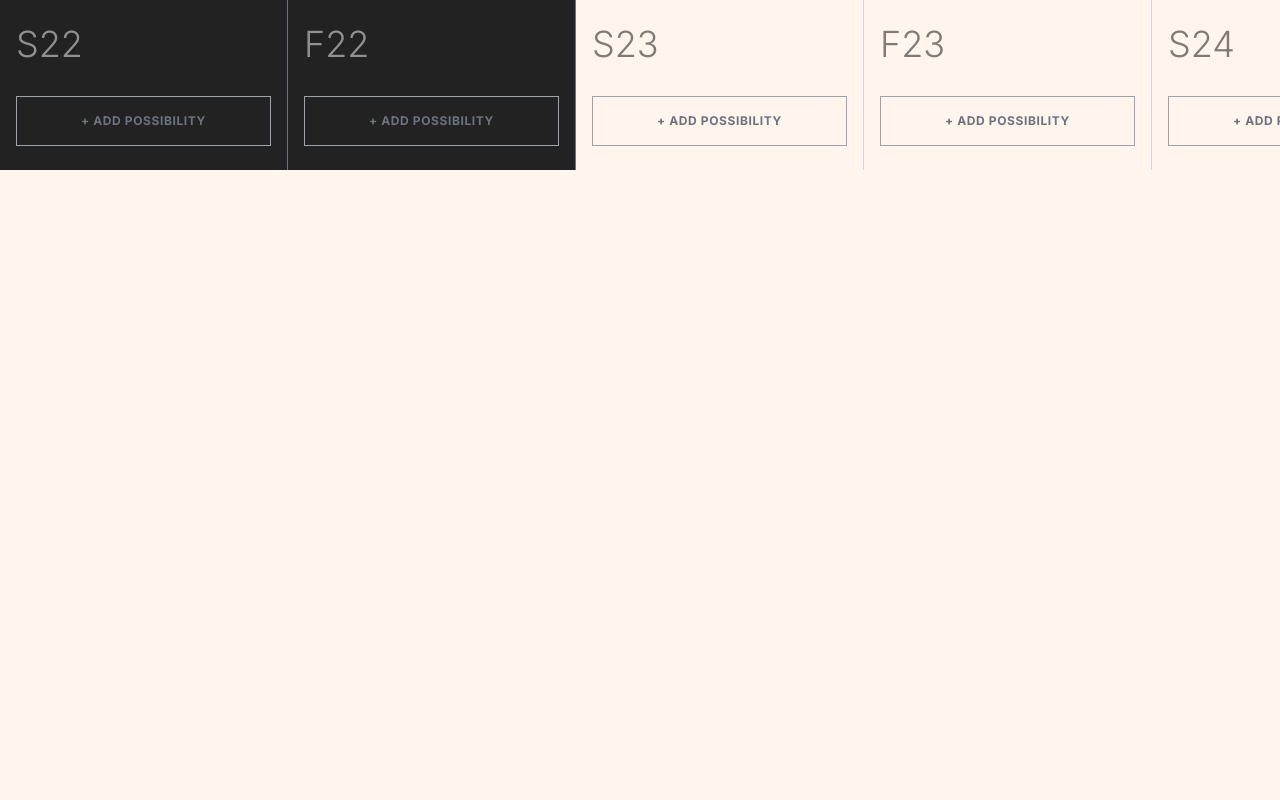
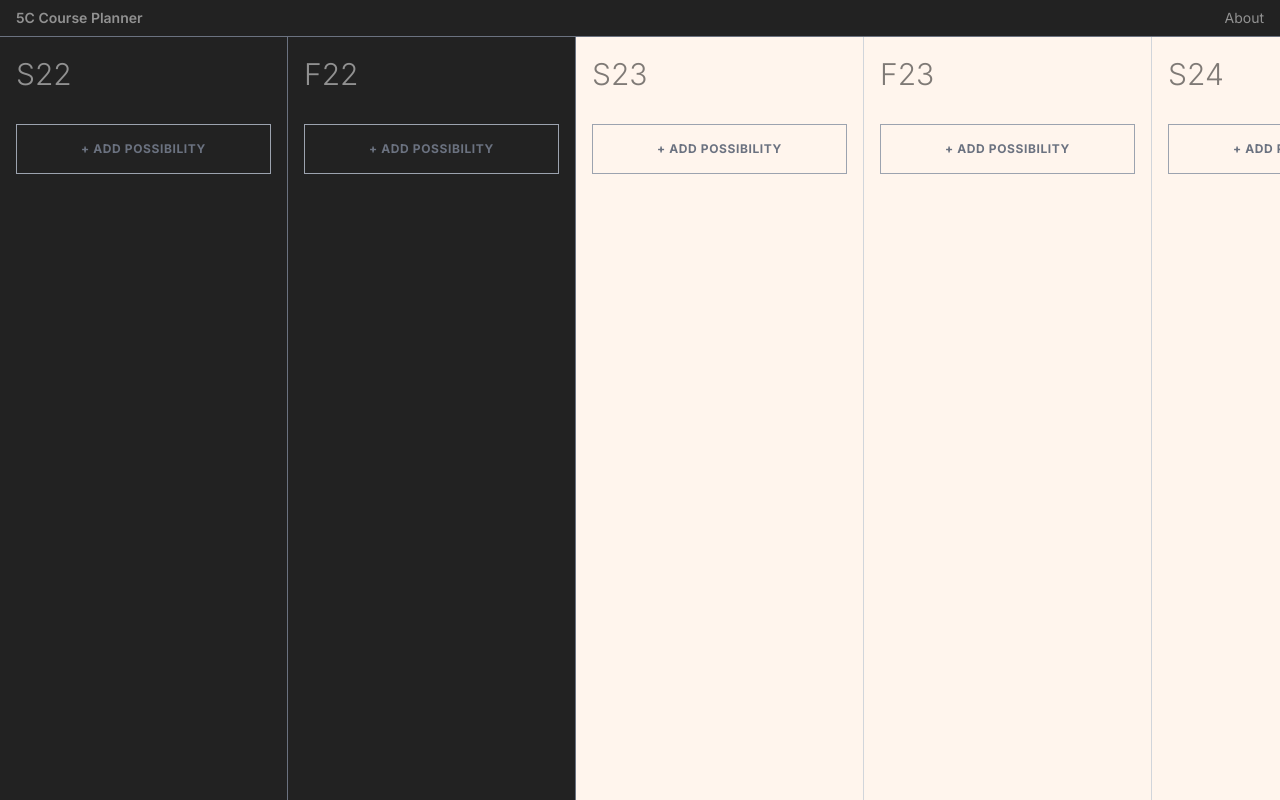
Before and after one commit to wwsalmon/5c-course-planner, a Next.js app: page / in a window 1280 px wide. Built offline with nearby package versions, Linux system fonts and the light colour scheme.

Commit message:
visual improvements

```diff
--- /dev/null
+++ b/components/MyModal.tsx
@@ -0,0 +1,27 @@
+import Modal from "react-modal";
+import {Dispatch, ReactNode, SetStateAction} from "react";
+
+export default function MyModal({isOpen, setIsOpen, children}: {isOpen: boolean, setIsOpen: Dispatch<SetStateAction<boolean>>, children: ReactNode}) {
+    return (
+        <Modal isOpen={isOpen} onRequestClose={() => setIsOpen(false)} style={{
+            overlay: {
+                backgroundColor: "rgba(0,0,0,0.6)",
+            },
+            content: {
+                position: "absolute",
+                background: "white",
+                left: "50%",
+                top: "50%",
+                bottom: "unset",
+                right: "unset",
+                transform: "translate(-50%, -50%)",
+                padding: 16,
+                borderRadius: 4,
+                border: "none",
+                boxShadow: "0 4px 6px -1px rgb(0 0 0 / 0.1), 0 2px 4px -2px rgb(0 0 0 / 0.1)", // tailwind shadow-md
+            }
+        }}>
+            {children}
+        </Modal>
+    )
+}
--- a/components/SemCol.tsx
+++ b/components/SemCol.tsx
@@ -12,8 +12,8 @@ export default function SemCol({children, sem, dark, appState, setAppState}: {ch
     }
 
     return (
-        <div className={classNames("w-72 px-4 border-r overflow-y-auto py-6 flex-shrink-0", dark ? "border-gray-500" : "border-gray-300", dark && "bg-[#222]")}>
-            <h2 className={classNames("mb-8 text-4xl font-light opacity-50", dark && "text-white")}>{decodeSemester(sem)}</h2>
+        <div className={classNames("w-72 px-4 border-r overflow-y-auto py-6 flex-shrink-0 min-h-screen", dark ? "border-gray-500" : "border-gray-300", dark && "bg-[#222]")}>
+            <h2 className={classNames("mt-8 mb-8 text-3xl font-light opacity-50", dark && "text-white")}>{decodeSemester(sem)}</h2>
             {appState.filter(d => d.sem === sem).map(d => (
                 <SemPos semState={d} key={d.id} setAppState={setAppState}/>
             ))}
--- a/package.json
+++ b/package.json
@@ -15,6 +15,7 @@
     "react-dnd-html5-backend": "^16.0.1",
     "react-dom": "^18.2.0",
     "react-icons": "^4.7.1",
+    "react-modal": "^3.16.1",
     "short-uuid": "^4.2.2",
     "typescript": "^4.8.4"
   },
--- a/pages/index.tsx
+++ b/pages/index.tsx
@@ -1,7 +1,7 @@
 import SemCol from "../components/SemCol";
-import SemClass from "../components/SemClass";
-import SemPos from "../components/SemPos";
 import {useState} from "react";
+import Modal from "react-modal";
+import MyModal from "../components/MyModal";
 
 let thisYear = new Date().getFullYear();
 let thisMonth = new Date().getMonth() + 1;
@@ -22,7 +22,10 @@ export function decodeSemester(semNum: number) {
 
 type IdCourse = string;
 
-interface CustomCourse {id: string, title: string};
+interface CustomCourse {
+    id: string,
+    title: string
+};
 
 export type Course = IdCourse | CustomCourse;
 
@@ -35,38 +38,26 @@ export interface SemState {
 
 export default function Home() {
     const [appState, setAppState] = useState<SemState[]>([]);
+    const [aboutModalOpen, setAboutModalOpen] = useState<boolean>(false);
 
     return (
         <div className="max-w-full overflow-x-auto">
-            <div className="flex max-h-screen items-stretch">
+            <div className="fixed top-0 left-0 bg-[#222] border-b text-white border-gray-500 w-full px-4 py-2 flex">
+                <p className="text-sm opacity-50 font-semibold">5C Course Planner</p>
+                <button className="ml-auto text-sm opacity-50 hover:opacity-100"
+                        onClick={() => setAboutModalOpen(true)}>About
+                </button>
+                <MyModal isOpen={aboutModalOpen} setIsOpen={setAboutModalOpen}>
+                    <div className="w-72">
+                        <p className="text-2xl mb-4">Load your past courses and try future combinations.</p>
+                        <p>by samson zhang po '25</p>
+                    </div>
+                </MyModal>
+            </div>
+            <div className="flex max-h-screen items-stretch overflow-y-hidden">
                 {Array(5).fill(0).map((d, i) => firstSemester + i).map(d => (
                     <SemCol sem={d} key={d} dark={d < thisSemester} appState={appState} setAppState={setAppState}/>
                 ))}
-                {/*<SemCol title="F22" dark={true}>*/}
-                {/*    <SemPos title="Main">*/}
-                {/*        <SemClass id="MS 148 PO" title="Powers of Pleasure" bgColor="#8ae8e9"/>*/}
-                {/*        <SemClass id="ENGR 084 HM" title="Electronic and Magnet Circuits and Devices" bgColor="#8ae8e9"/>*/}
-                {/*        <SemClass id="MS 148 PO" title="Powers of Pleasure" bgColor="#8ae8e9"/>*/}
-                {/*        <SemClass id="MS 148 PO" title="Powers of Pleasure" bgColor="#8ae8e9"/>*/}
-                {/*    </SemPos>*/}
-                {/*    <SemPos title="Main">*/}
-                {/*        <SemClass id="MS 148 PO" title="Powers of Pleasure" bgColor="#8ae8e9"/>*/}
-                {/*        <SemClass id="MS 148 PO" title="Powers of Pleasure" bgColor="#8ae8e9"/>*/}
-                {/*        <SemClass id="MS 148 PO" title="Powers of Pleasure" bgColor="#8ae8e9"/>*/}
-                {/*        <SemClass id="MS 148 PO" title="Powers of Pleasure" bgColor="#8ae8e9"/>*/}
-                {/*    </SemPos>*/}
-                {/*    <SemPos title="Main">*/}
-                {/*        <SemClass id="MS 148 PO" title="Powers of Pleasure" bgColor="#8ae8e9"/>*/}
-                {/*        <SemClass id="MS 148 PO" title="Powers of Pleasure" bgColor="#8ae8e9"/>*/}
-                {/*        <SemClass id="MS 148 PO" title="Powers of Pleasure" bgColor="#8ae8e9"/>*/}
-                {/*        <SemClass id="MS 148 PO" title="Powers of Pleasure" bgColor="#8ae8e9"/>*/}
-                {/*    </SemPos>*/}
-                {/*</SemCol>*/}
-                {/*<SemCol title="S23">*/}
-                {/*    <SemPos title="Main">*/}
-                {/*        <SemClass id="MS 148 PO" title="Powers of Pleasure" bgColor="#8ae8e9"/>*/}
-                {/*    </SemPos>*/}
-                {/*</SemCol>*/}
             </div>
         </div>
     );
```
Also changed, not shown: 1 other file (tests, documents, lock files or other folders).
